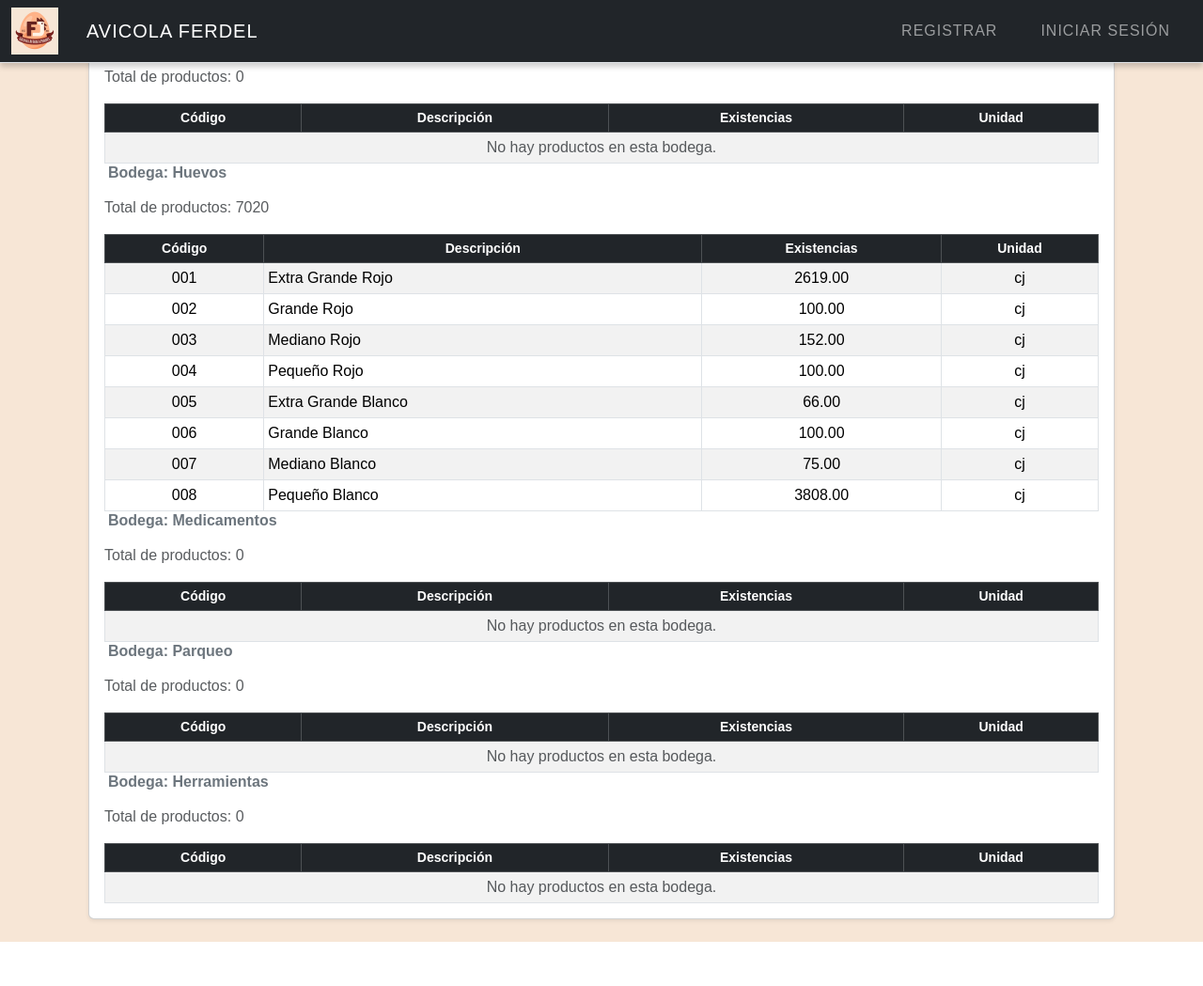
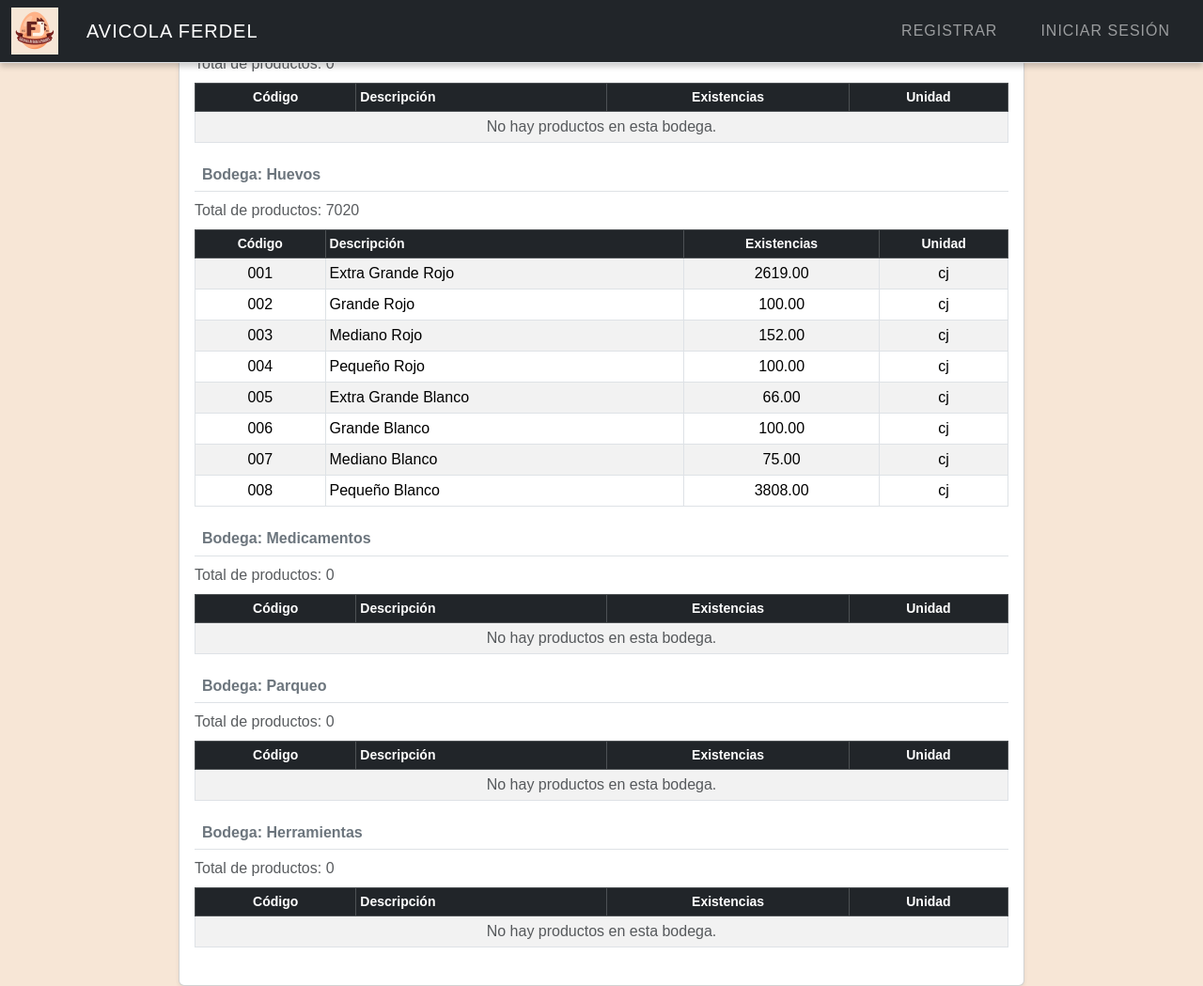
Before and after one commit to Delgado16/Granja_Avicola_FERDEL, a Flask app: page /bodega in a window 1280 px wide. Shown: the whole page at 94% size. Before the commit the page ends 1002 px from the top, so only its background shows below. Run offline with Flask 3, Linux system fonts and the light colour scheme; data comes from the database, SQL or seed files in the repository; both versions use the stored data as it was after the commit; some libraries are stand-ins or nearby versions.

Commit message:
update table and form

```diff
--- a/Templates/bodega.html
+++ b/Templates/bodega.html
@@ -2,55 +2,69 @@
 {% block title %}Inventario por Bodega{% endblock %}
 
 {% block main %}
-<div class="container my-4">
-    <div class="card mb-3 shadow-sm">
-        <div class="card-body">
+<div class="container my-5">
+    <!-- Mensajes Flash -->
     {% with messages = get_flashed_messages(with_categories=true) %}
         {% if messages %}
+            <div class="mb-4">
                 {% for category, message in messages %}
                     <div class="alert alert-{{ 'success' if category == 'success' else 'danger' }} alert-dismissible fade show" role="alert">
                         {{ message }}
                         <button type="button" class="btn-close" data-bs-dismiss="alert" aria-label="Cerrar"></button>
                     </div>
                 {% endfor %}
+            </div>
         {% endif %}
     {% endwith %}
 
-            <h4 class="text-center text-primary fw-bold mb-3">Inventario General por Bodega</h4>
-            <form method="post" class="row g-2 justify-content-center">
-                <div class="col-md-4 col-12">
-                    <input type="text" name="nombre" class="form-control" placeholder="Nombre de la bodega" required>
+    <!-- Card para gestión de bodegas -->
+    <div class="card shadow-sm mb-4 mx-auto" style="max-width: 600px;">
+        <div class="card-body">
+            <h4 class="text-center text-primary fw-bold mb-4">Inventario General por Bodega</h4>
+
+            <!-- Dropdown de formulario -->
+            <div class="dropdown text-center mb-3">
+                <button class="btn btn-primary dropdown-toggle" type="button" id="dropdownBodegaButton" data-bs-toggle="dropdown" aria-expanded="false">
+                    Añadir Nueva Bodega
+                </button>
+                <div class="dropdown-menu p-4 text-start shadow" style="min-width: 300px;" aria-labelledby="dropdownBodegaButton">
+                    <form method="post" class="row g-3">
+                        <div class="col-12">
+                            <label for="nombre" class="form-label">Nombre</label>
+                            <input type="text" id="nombre" name="nombre" class="form-control" placeholder="Nombre de la bodega" required>
                         </div>
-                <div class="col-md-4 col-12">
-                    <input type="text" name="ubicacion" class="form-control" placeholder="Ubicación">
+                        <div class="col-12">
+                            <label for="ubicacion" class="form-label">Ubicación</label>
+                            <input type="text" id="ubicacion" name="ubicacion" class="form-control" placeholder="Ubicación">
                         </div>
-                <div class="col-md-2 col-6">
-                    <button type="submit" class="btn btn-success w-100">Agregar</button>
+                        <div class="col-12 text-end">
+                            <button type="submit" class="btn btn-success mt-2">Agregar</button>
                         </div>
                     </form>
                 </div>
             </div>
+        </div>
+    </div>
 
-    <div class="card mb-4 shadow-sm">
+    <!-- Card de bodegas con inventario -->
+    <div class="card shadow-sm mx-auto" style="max-width: 900px;">
         <div class="card-body">
             {% for bodega in bodegas %}
                 {% set inventario_bodega = inventario_por_bodega[bodega.ID_Bodega|string] %}
-                <h6 class="mb-3 text-secondary fw-semibold">
-                    <i class="bi bi-box-seam me-1"></i> Bodega: {{ bodega.Nombre }}
+                <div class="mb-4">
+                    <h6 class="text-secondary fw-semibold border-bottom pb-2">
+                        <i class="bi bi-box-seam me-2"></i> Bodega: {{ bodega.Nombre }}
                     </h6>
-                <p class="text-muted">Total de productos:
-                    {% if inventario_bodega %}
-                        {{ inventario_bodega | map(attribute='Existencias') | sum }}
-                    {% else %}
-                        0
-                    {% endif %}
+                    <p class="text-muted mb-2">Total de productos:
+                        {{ inventario_bodega | map(attribute='Existencias') | sum if inventario_bodega else 0 }}
                     </p>
-                <div class="table-responsive" style="max-height: 300px; overflow-y: auto;">
+
+                    <div class="table-responsive" style="max-height: 320px;">
                         <table class="table table-sm table-striped table-bordered align-middle text-center mb-0">
-                        <thead class="table-dark small sticky-top">
+                            <thead class="table-dark sticky-top small">
                                 <tr>
                                     <th>Código</th>
-                                <th>Descripción</th>
+                                    <th class="text-start">Descripción</th>
                                     <th>Existencias</th>
                                     <th>Unidad</th>
                                 </tr>
@@ -62,7 +76,7 @@
                                             <td>{{ prod.COD_Producto }}</td>
                                             <td class="text-start">{{ prod.Descripcion }}</td>
                                             <td>{{ "%.2f"|format(prod.Existencias) }}</td>
-                                        <td>{{ prod.Abreviatura if prod.Abreviatura else 'Sin unidad' }}</td>
+                                            <td>{{ prod.Abreviatura or 'Sin unidad' }}</td>
                                         </tr>
                                     {% endfor %}
                                 {% else %}
@@ -73,6 +87,7 @@
                             </tbody>
                         </table>
                     </div>
+                </div>
             {% endfor %}
         </div>
     </div>
--- a/Templates/layout.html
+++ b/Templates/layout.html
@@ -163,5 +163,6 @@
         {% block main %}
         {% endblock %}
     </main>
+
 </body>
 </html>
--- a/app.py
+++ b/app.py
@@ -51,6 +51,7 @@ def after_request(response):
 @app.route('/')
 @login_required
 def home():
+
     return render_template("index.html")
 
 # Ruta login
@@ -629,11 +630,22 @@ def ventas():
                 iva = float(ivas[i])
                 descuento = float(descuentos[i])
 
-                # 🚫 Validación: mínimo 50 cajillas
-                if cantidad < 50:
+                # Validación: mínimo 50 cajillas
+                if cantidad < 0:
                     nombre_prod = db.execute("SELECT Descripcion FROM Productos WHERE ID_Producto = ?", id_producto)[0]["Descripcion"]
                     db.execute("ROLLBACK")
                     flash(f"No se permite vender menos de 50 cajillas del producto '{nombre_prod}'.", "danger")
+                    return redirect(url_for("ventas"))
+
+                # Validación: existencia en bodega
+                existencia = db.execute("""
+                    SELECT Existencias FROM Inventario_Bodega
+                    WHERE ID_Bodega = ? AND ID_Producto = ?
+                """, id_bodega, id_producto)
+                if not existencia or existencia[0]["Existencias"] < cantidad:
+                    nombre_prod = db.execute("SELECT Descripcion FROM Productos WHERE ID_Producto = ?", id_producto)[0]["Descripcion"]
+                    db.execute("ROLLBACK")
+                    flash(f"No hay suficiente stock del producto '{nombre_prod}' en la bodega seleccionada.", "danger")
                     return redirect(url_for("ventas"))
 
                 total = (cantidad * costo) - descuento + iva
@@ -1037,8 +1049,6 @@ def visualizar_facturas():
     facturas = db.execute(query, *params)
     return render_template("facturas.html", facturas=facturas, cliente=cliente, fecha=fecha)
 
-#fin de ruta de factura
-
 #ruta de bodega e inventario
 @app.route("/bodega", methods=["GET", "POST"])
 def ver_bodega():
--- /dev/null
+++ b/puede implementarse.txt
@@ -0,0 +1,3 @@
+Tambien podemos implementar algo nuevo que sea una automaticacion, que mediante el numero de los clientes registrados, mande mensajes de texto automaticos
+cada cierto tiempo para ver si van a realizar pedidos para añadirlos a la proxima ruta de entrega, tambien podemos hacer esa misma jugada
+crear secciones de ruteo de venta y ruteo de entrega
```
Also changed, not shown: Templates/ventas.html (+8 -13 lines), Data_Base.db, Templates/Factura_alterna.html (added), Templates/index.html (line endings or trailing spaces), static/Huevos/descargar.avif (added), 11 other files. Lines whose indentation alone changed are shown as unchanged.
